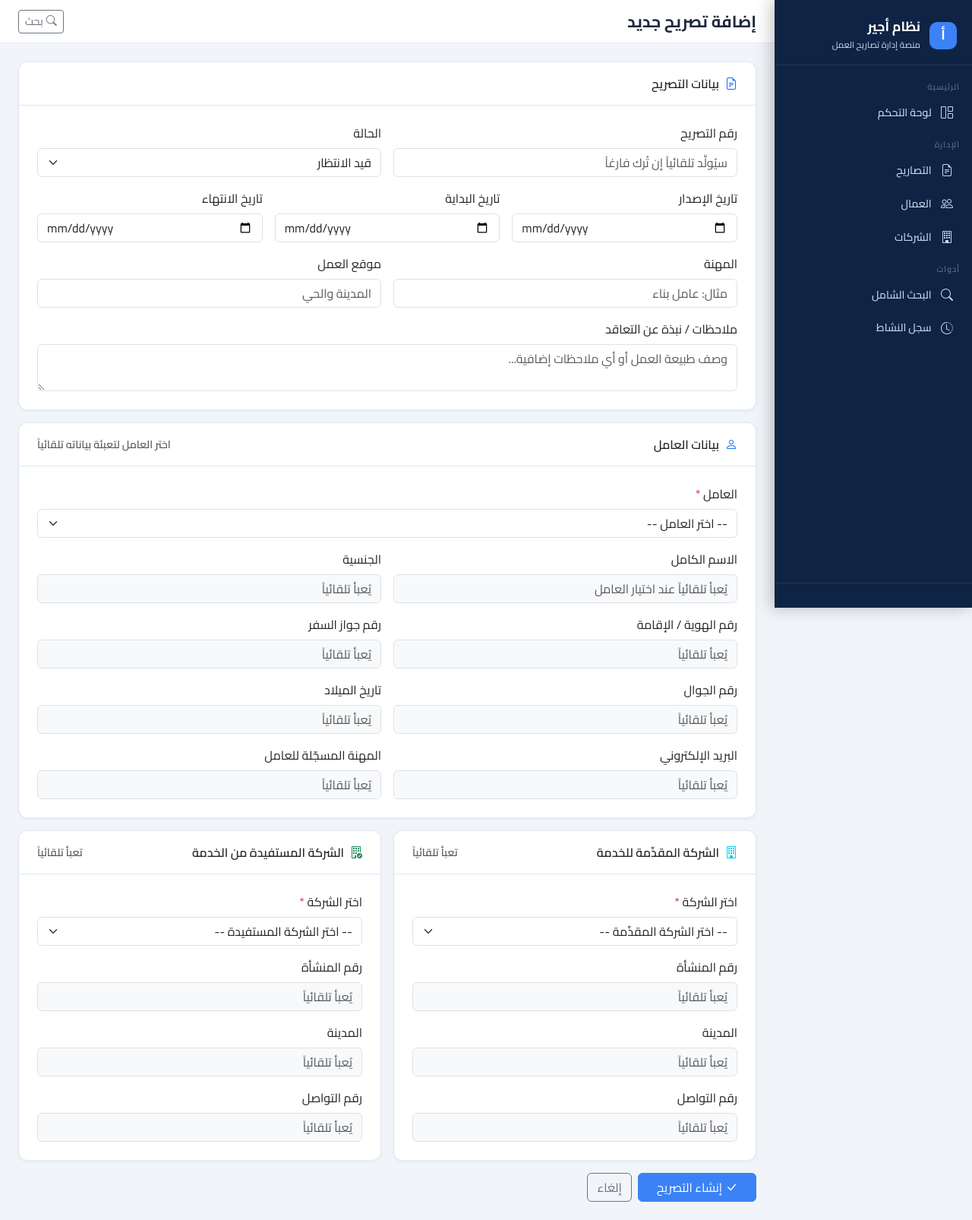
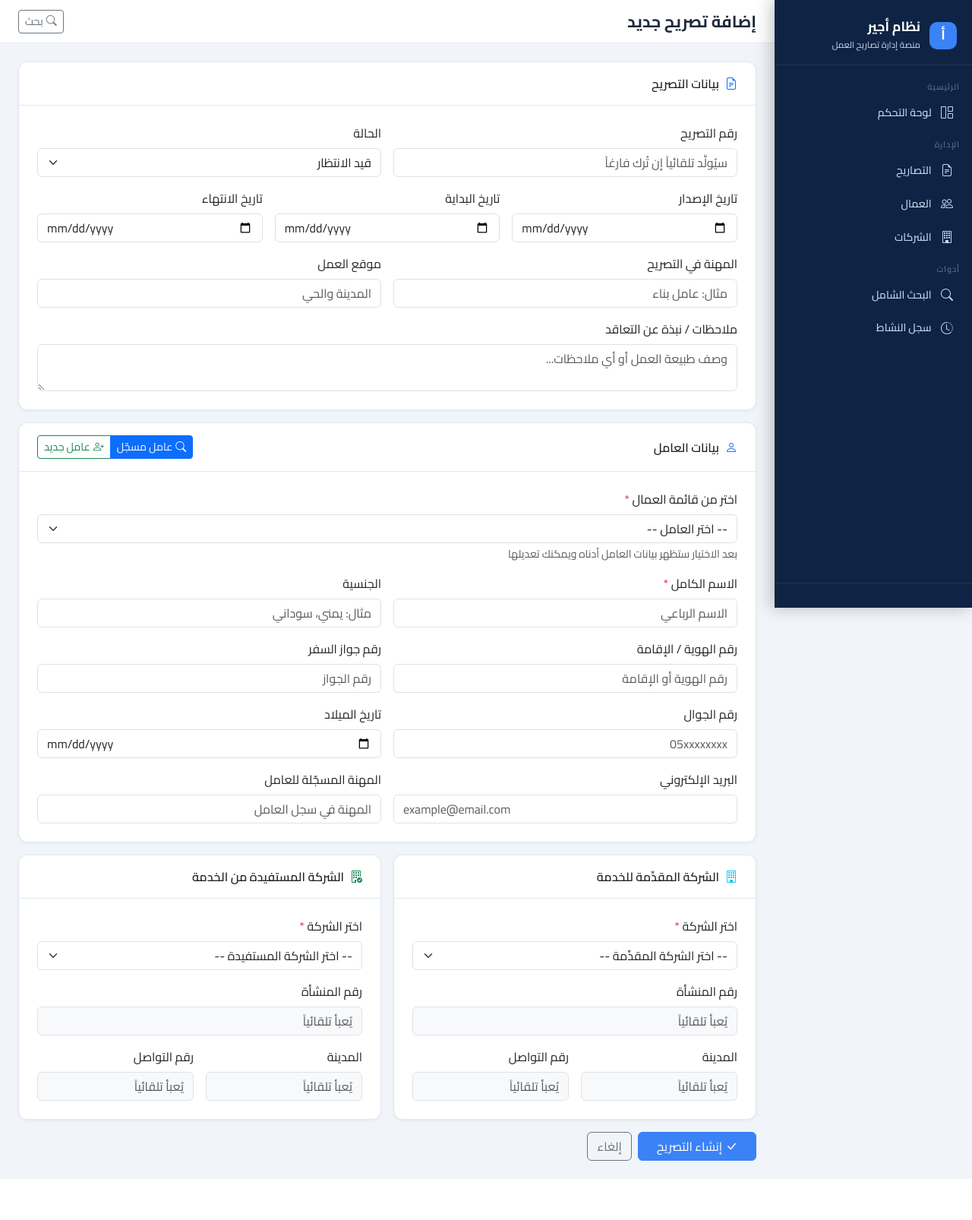
Before and after one commit to yeyieoowowoeuyeyyueoow-star/ajar-system, a Flask app: template templates/permits/form.html in a window 1280 px wide. Shown: the whole page at 76% size. After the commit the page ends 1552 px from the top, so only its background shows below. Run offline with Flask 3, Linux system fonts and the light colour scheme; the template is opened without the code that fills it, so the values that code supplies are empty; parts of the project's set-up code (start-up, migrations or seed data) failed here and were passed over.

Commit message:
feat: دعم إدخال عامل جديد أو تعديل بيانات عامل مسجّل من نموذج التصريح
- زر تبديل بين وضعَي 'عامل مسجّل' و'عامل جديد'
- في وضع العامل الجديد: تُنشأ سجل عامل تلقائياً ثم يُربط بالتصريح
- في وضع العامل المسجّل: تعبئة تلقائية + إمكانية تعديل أي حقل والحفظ
- جميع حقول العامل قابلة للتعديل: الجنسية، الهوية، الجواز، الجوال، الميلاد، البريد
- تحديث permits_create و permits_update في web.py لمعالجة الوضعين

```diff
--- a/templates/permits/form.html
+++ b/templates/permits/form.html
@@ -4,9 +4,10 @@
 
 {% block content %}
 <form method="POST" action="{{ url_for('web.permits_update', pid=permit.id) if permit else url_for('web.permits_create') }}">
+  <input type="hidden" name="worker_mode" id="worker_mode" value="{{ 'existing' if permit else 'existing' }}"/>
   <div class="row g-3">
 
-    {# ── قسم 1: بيانات التصريح الأساسية ── #}
+    {# ══ قسم 1: بيانات التصريح ══ #}
     <div class="col-12">
       <div class="card">
         <div class="card-header px-4 py-3">
@@ -24,7 +25,7 @@
               <label class="form-label fw-600">الحالة</label>
               <select name="status" class="form-select">
                 {% for val, label in [('pending','قيد الانتظار'),('active','ساري'),('expired','منتهي'),('rejected','مرفوض'),('suspended','موقوف')] %}
-                <option value="{{ val }}" {{ 'selected' if permit and permit.status == val else ('selected' if not permit and val == 'pending') }}>{{ label }}</option>
+                <option value="{{ val }}" {{ 'selected' if (permit and permit.status == val) or (not permit and val == 'pending') }}>{{ label }}</option>
                 {% endfor %}
               </select>
             </div>
@@ -44,7 +45,7 @@
                      value="{{ permit.expiryDate if permit else '' }}"/>
             </div>
             <div class="col-sm-6">
-              <label class="form-label fw-600">المهنة</label>
+              <label class="form-label fw-600">المهنة في التصريح</label>
               <input type="text" name="occupation" id="field_occupation" class="form-control"
                      value="{{ permit.occupation if permit else '' }}" placeholder="مثال: عامل بناء"/>
             </div>
@@ -56,94 +57,110 @@
             <div class="col-12">
               <label class="form-label fw-600">ملاحظات / نبذة عن التعاقد</label>
               <textarea name="notes" class="form-control" rows="2"
-                        placeholder="وصف طبيعة العمل أو أي ملاحظات إضافية...">{{ permit.notes if permit else '' }}</textarea>
+                        placeholder="وصف طبيعة العمل أو أي ملاحظات...">{{ permit.notes if permit else '' }}</textarea>
             </div>
           </div>
         </div>
       </div>
     </div>
 
-    {# ── قسم 2: بيانات العامل ── #}
+    {# ══ قسم 2: بيانات العامل ══ #}
     <div class="col-12">
       <div class="card">
-        <div class="card-header px-4 py-3 d-flex align-items-center justify-content-between">
+        <div class="card-header px-4 py-3 d-flex align-items-center justify-content-between flex-wrap gap-2">
           <span><i class="bi bi-person text-primary me-2"></i>بيانات العامل</span>
-          <small class="text-muted">اختر العامل لتعبئة بياناته تلقائياً</small>
+          {# تبديل بين عامل مسجّل وعامل جديد #}
+          <div class="btn-group btn-group-sm" role="group">
+            <input type="radio" class="btn-check" name="worker_mode_radio" id="mode_existing" value="existing" autocomplete="off" checked>
+            <label class="btn btn-outline-primary" for="mode_existing">
+              <i class="bi bi-search me-1"></i>عامل مسجّل
+            </label>
+            <input type="radio" class="btn-check" name="worker_mode_radio" id="mode_new" value="new" autocomplete="off">
+            <label class="btn btn-outline-success" for="mode_new">
+              <i class="bi bi-person-plus me-1"></i>عامل جديد
+            </label>
+          </div>
         </div>
         <div class="card-body px-4 py-4">
+
+          {# ── اختيار عامل مسجّل ── #}
+          <div id="section_existing">
+            <div class="row g-1 mb-3">
+              <div class="col-12">
+                <label class="form-label fw-600">اختر من قائمة العمال <span class="text-danger">*</span></label>
+                <select name="workerId" id="workerSelect" class="form-select">
+                  <option value="">-- اختر العامل --</option>
+                  {% for w in workers %}
+                  <option value="{{ w.id }}" {{ 'selected' if permit and permit.workerId == w.id }}>
+                    {{ w.fullName }}{% if w.idNumber %} — {{ w.idNumber }}{% endif %}{% if w.nationality %} ({{ w.nationality }}){% endif %}
+                  </option>
+                  {% endfor %}
+                </select>
+                <div class="form-text text-muted">بعد الاختيار ستظهر بيانات العامل أدناه ويمكنك تعديلها</div>
+              </div>
+            </div>
+          </div>
+
+          {# ── حقول بيانات العامل (مشتركة بين الوضعين، قابلة للتعديل) ── #}
           <div class="row g-3">
-            <div class="col-12">
-              <label class="form-label fw-600">العامل <span class="text-danger">*</span></label>
-              <select name="workerId" id="workerSelect" class="form-select" required>
-                <option value="">-- اختر العامل --</option>
-                {% for w in workers %}
-                <option value="{{ w.id }}" {{ 'selected' if permit and permit.workerId == w.id }}>
-                  {{ w.fullName }}{% if w.idNumber %} — {{ w.idNumber }}{% endif %}{% if w.nationality %} ({{ w.nationality }}){% endif %}
-                </option>
-                {% endfor %}
-              </select>
-            </div>
-
-            {# حقول تعبأ تلقائياً من بيانات العامل #}
             <div class="col-sm-6">
-              <label class="form-label fw-600">الاسم الكامل</label>
-              <input type="text" id="field_workerName" class="form-control bg-light" readonly
+              <label class="form-label fw-600">الاسم الكامل <span class="text-danger">*</span></label>
+              <input type="text" name="worker_fullName" id="field_workerName" class="form-control"
                      value="{{ permit.worker.fullName if permit and permit.worker else '' }}"
-                     placeholder="يُعبأ تلقائياً عند اختيار العامل"/>
+                     placeholder="الاسم الرباعي"/>
             </div>
             <div class="col-sm-6">
               <label class="form-label fw-600">الجنسية</label>
-              <input type="text" id="field_nationality" class="form-control bg-light" readonly
+              <input type="text" name="worker_nationality" id="field_nationality" class="form-control"
                      value="{{ permit.worker.nationality if permit and permit.worker else '' }}"
-                     placeholder="يُعبأ تلقائياً"/>
+                     placeholder="مثال: يمني، سوداني"/>
             </div>
             <div class="col-sm-6">
               <label class="form-label fw-600">رقم الهوية / الإقامة</label>
-              <input type="text" id="field_idNumber" class="form-control bg-light" readonly
+              <input type="text" name="worker_idNumber" id="field_idNumber" class="form-control"
                      value="{{ permit.worker.idNumber if permit and permit.worker else '' }}"
-                     placeholder="يُعبأ تلقائياً"/>
+                     placeholder="رقم الهوية أو الإقامة"/>
             </div>
             <div class="col-sm-6">
               <label class="form-label fw-600">رقم جواز السفر</label>
-              <input type="text" id="field_passportNumber" class="form-control bg-light" readonly
+              <input type="text" name="worker_passportNumber" id="field_passportNumber" class="form-control"
                      value="{{ permit.worker.passportNumber if permit and permit.worker else '' }}"
-                     placeholder="يُعبأ تلقائياً"/>
+                     placeholder="رقم الجواز"/>
             </div>
             <div class="col-sm-6">
               <label class="form-label fw-600">رقم الجوال</label>
-              <input type="text" id="field_phone" class="form-control bg-light" readonly
+              <input type="text" name="worker_phone" id="field_phone" class="form-control"
                      value="{{ permit.worker.phone if permit and permit.worker else '' }}"
-                     placeholder="يُعبأ تلقائياً"/>
+                     placeholder="05xxxxxxxx"/>
             </div>
             <div class="col-sm-6">
               <label class="form-label fw-600">تاريخ الميلاد</label>
-              <input type="text" id="field_birthDate" class="form-control bg-light" readonly
-                     value="{{ permit.worker.birthDate if permit and permit.worker else '' }}"
-                     placeholder="يُعبأ تلقائياً"/>
+              <input type="date" name="worker_birthDate" id="field_birthDate" class="form-control"
+                     value="{{ permit.worker.birthDate if permit and permit.worker else '' }}"/>
             </div>
             <div class="col-sm-6">
               <label class="form-label fw-600">البريد الإلكتروني</label>
-              <input type="text" id="field_email" class="form-control bg-light" readonly
+              <input type="email" name="worker_email" id="field_email" class="form-control"
                      value="{{ permit.worker.email if permit and permit.worker else '' }}"
-                     placeholder="يُعبأ تلقائياً"/>
+                     placeholder="example@email.com"/>
             </div>
             <div class="col-sm-6">
               <label class="form-label fw-600">المهنة المسجّلة للعامل</label>
-              <input type="text" id="field_workerOccupation" class="form-control bg-light" readonly
+              <input type="text" name="worker_occupation" id="field_workerOccupation" class="form-control"
                      value="{{ permit.worker.occupation if permit and permit.worker else '' }}"
-                     placeholder="يُعبأ تلقائياً"/>
+                     placeholder="المهنة في سجل العامل"/>
             </div>
           </div>
+
         </div>
       </div>
     </div>
 
-    {# ── قسم 3: بيانات الشركات ── #}
+    {# ══ قسم 3: بيانات الشركات ══ #}
     <div class="col-md-6">
       <div class="card h-100">
         <div class="card-header px-4 py-3 d-flex align-items-center justify-content-between">
           <span><i class="bi bi-building text-info me-2"></i>الشركة المقدِّمة للخدمة</span>
-          <small class="text-muted">تعبأ تلقائياً</small>
         </div>
         <div class="card-body px-4 py-4">
           <div class="row g-3">
@@ -162,13 +179,13 @@
                      value="{{ permit.providerCompany.companyNumber if permit and permit.providerCompany else '' }}"
                      placeholder="يُعبأ تلقائياً"/>
             </div>
-            <div class="col-12">
+            <div class="col-sm-6">
               <label class="form-label fw-600">المدينة</label>
               <input type="text" id="field_providerCity" class="form-control bg-light" readonly
                      value="{{ permit.providerCompany.city if permit and permit.providerCompany else '' }}"
                      placeholder="يُعبأ تلقائياً"/>
             </div>
-            <div class="col-12">
+            <div class="col-sm-6">
               <label class="form-label fw-600">رقم التواصل</label>
               <input type="text" id="field_providerPhone" class="form-control bg-light" readonly
                      value="{{ permit.providerCompany.phone if permit and permit.providerCompany else '' }}"
@@ -183,7 +200,6 @@
       <div class="card h-100">
         <div class="card-header px-4 py-3 d-flex align-items-center justify-content-between">
           <span><i class="bi bi-building-check text-success me-2"></i>الشركة المستفيدة من الخدمة</span>
-          <small class="text-muted">تعبأ تلقائياً</small>
         </div>
         <div class="card-body px-4 py-4">
           <div class="row g-3">
@@ -202,13 +218,13 @@
                      value="{{ permit.beneficiaryCompany.companyNumber if permit and permit.beneficiaryCompany else '' }}"
                      placeholder="يُعبأ تلقائياً"/>
             </div>
-            <div class="col-12">
+            <div class="col-sm-6">
               <label class="form-label fw-600">المدينة</label>
               <input type="text" id="field_beneficiaryCity" class="form-control bg-light" readonly
                      value="{{ permit.beneficiaryCompany.city if permit and permit.beneficiaryCompany else '' }}"
                      placeholder="يُعبأ تلقائياً"/>
             </div>
-            <div class="col-12">
+            <div class="col-sm-6">
               <label class="form-label fw-600">رقم التواصل</label>
               <input type="text" id="field_beneficiaryPhone" class="form-control bg-light" readonly
                      value="{{ permit.beneficiaryCompany.phone if permit and permit.beneficiaryCompany else '' }}"
@@ -219,7 +235,7 @@
       </div>
     </div>
 
-    {# ── أزرار الحفظ ── #}
+    {# ══ أزرار الحفظ ══ #}
     <div class="col-12">
       <div class="d-flex gap-2">
         <button type="submit" class="btn btn-primary px-4">
@@ -229,29 +245,57 @@
       </div>
     </div>
 
-  </div>{# end row #}
+  </div>
 </form>
 
-{# ── بيانات العمال والشركات للـ JavaScript ── #}
+{# بيانات JSON للـ JavaScript #}
 <script>
-const WORKERS = {{ workers_json | safe }};
+const WORKERS   = {{ workers_json   | safe }};
 const COMPANIES = {{ companies_json | safe }};
 
+const workerModeInput = document.getElementById('worker_mode');
+const workerSelect    = document.getElementById('workerSelect');
+const sectionExisting = document.getElementById('section_existing');
+
+// ── تبديل الوضع ──
+document.querySelectorAll('input[name="worker_mode_radio"]').forEach(radio => {
+  radio.addEventListener('change', function () {
+    const isNew = this.value === 'new';
+    workerModeInput.value = this.value;
+    sectionExisting.style.display = isNew ? 'none' : '';
+    workerSelect.required = !isNew;
+    if (isNew) {
+      // مسح الحقول للإدخال الحر
+      clearWorkerFields();
+      workerSelect.value = '';
+    }
+  });
+});
+
+function clearWorkerFields() {
+  ['field_workerName','field_nationality','field_idNumber','field_passportNumber',
+   'field_phone','field_birthDate','field_email','field_workerOccupation'].forEach(id => {
+    document.getElementById(id).value = '';
+  });
+}
+
+// ── تعبئة بيانات عامل مسجّل ──
 function fillWorker(id) {
   const w = WORKERS.find(x => x.id === id) || {};
-  document.getElementById('field_workerName').value       = w.fullName       || '';
-  document.getElementById('field_nationality').value      = w.nationality    || '';
-  document.getElementById('field_idNumber').value         = w.idNumber       || '';
-  document.getElementById('field_passportNumber').value   = w.passportNumber || '';
-  document.getElementById('field_phone').value            = w.phone          || '';
-  document.getElementById('field_birthDate').value        = w.birthDate      || '';
-  document.getElementById('field_email').value            = w.email          || '';
-  document.getElementById('field_workerOccupation').value = w.occupation     || '';
-  // اقتراح المهنة تلقائياً إن كان حقل المهنة فارغاً
-  const occField = document.getElementById('field_occupation');
-  if (!occField.value) occField.value = w.occupation || '';
+  document.getElementById('field_workerName').value         = w.fullName       || '';
+  document.getElementById('field_nationality').value        = w.nationality    || '';
+  document.getElementById('field_idNumber').value           = w.idNumber       || '';
+  document.getElementById('field_passportNumber').value     = w.passportNumber || '';
+  document.getElementById('field_phone').value              = w.phone          || '';
+  document.getElementById('field_birthDate').value          = w.birthDate      || '';
+  document.getElementById('field_email').value              = w.email          || '';
+  document.getElementById('field_workerOccupation').value   = w.occupation     || '';
+  // اقتراح المهنة في التصريح إن كانت فارغة
+  const occ = document.getElementById('field_occupation');
+  if (!occ.value) occ.value = w.occupation || '';
 }
 
+// ── تعبئة بيانات شركة ──
 function fillCompany(id, prefix) {
   const c = COMPANIES.find(x => x.id === id) || {};
   document.getElementById(`field_${prefix}Number`).value = c.companyNumber || '';
@@ -259,19 +303,20 @@ function fillCompany(id, prefix) {
   document.getElementById(`field_${prefix}Phone`).value  = c.phone         || '';
 }
 
-document.getElementById('workerSelect').addEventListener('change', function() {
-  fillWorker(this.value);
+workerSelect.addEventListener('change', function () {
+  if (this.value) fillWorker(this.value);
+  else clearWorkerFields();
 });
-document.getElementById('providerSelect').addEventListener('change', function() {
+document.getElementById('providerSelect').addEventListener('change', function () {
   fillCompany(this.value, 'provider');
 });
-document.getElementById('beneficiarySelect').addEventListener('change', function() {
+document.getElementById('beneficiarySelect').addEventListener('change', function () {
   fillCompany(this.value, 'beneficiary');
 });
 
-// تعبئة عند التحميل إن كانت قيم محددة مسبقاً (صفحة التعديل)
-(function() {
-  const wv = document.getElementById('workerSelect').value;
+// ── تعبئة أولية عند التحميل (صفحة التعديل) ──
+(function () {
+  const wv = workerSelect.value;
   if (wv) fillWorker(wv);
   const pv = document.getElementById('providerSelect').value;
   if (pv) fillCompany(pv, 'provider');
```
Also changed, not shown: routes/web.py (+63 -20 lines).
